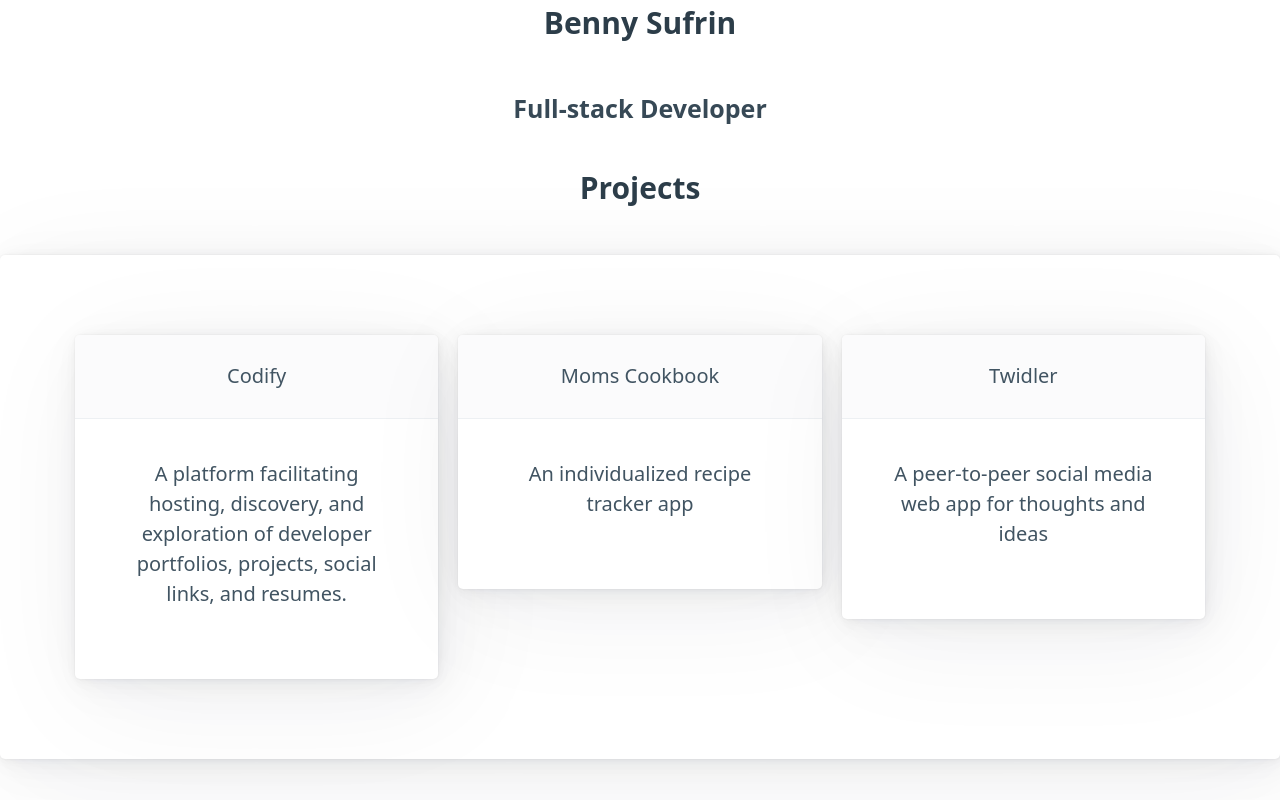
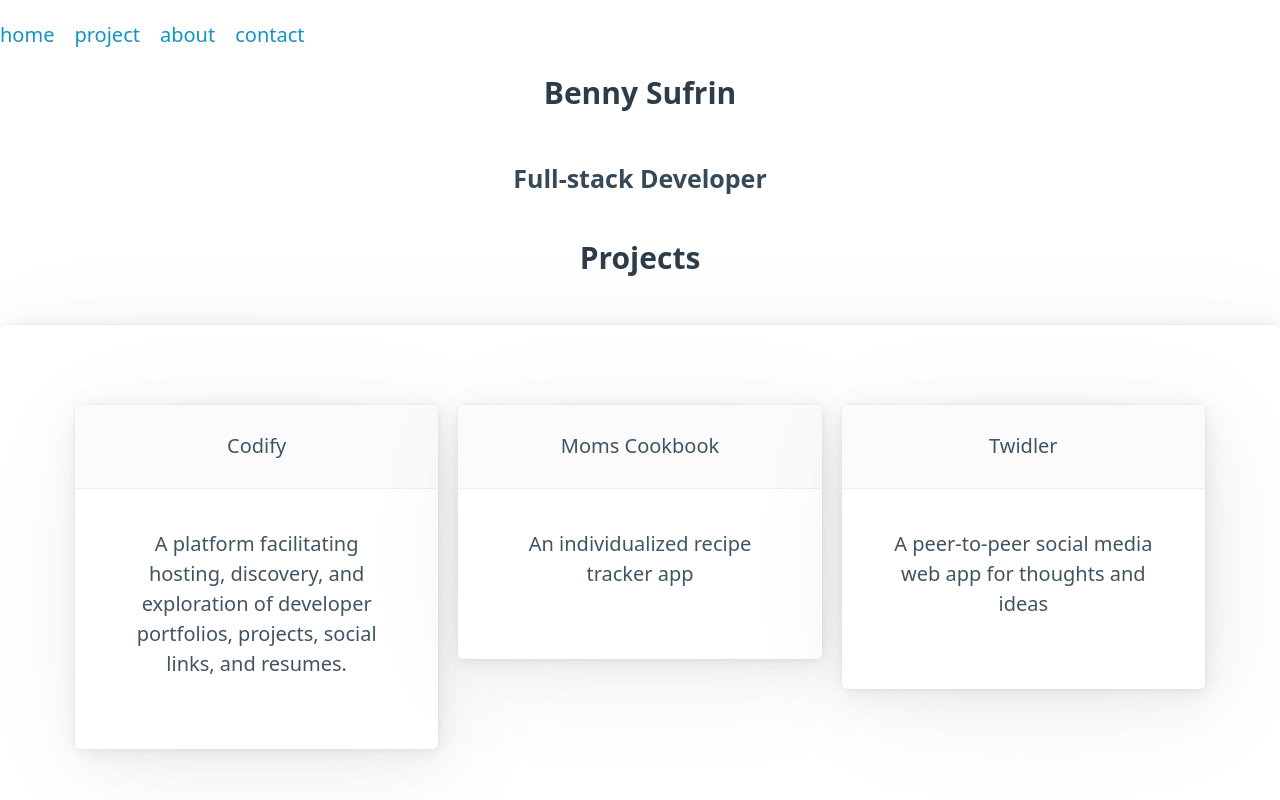
Before and after one commit to bennysuf/portfolio, a JavaScript app: page / in a window 1280 px wide. Shown: the top 800 px of the page. Built offline with nearby package versions, Linux system fonts and the light colour scheme.

Commit message:
add tags and HashLinks

```diff
--- a/src/components/Nav.js
+++ b/src/components/Nav.js
@@ -1,5 +1,43 @@
+import { HashLink as Link } from "react-router-hash-link";
+
 function NavBar() {
-    return ( "" );
+  return (
+    <nav className="navbar">
+      <ul>
+        <li>
+          <Link smooth to="#home" data-tooltip="Home" data-placement="bottom">
+            home
+            {/* TODO add icon here instead of word */}
+          </Link>
+        </li>
+        <li>
+          <Link
+            smooth
+            to="#project"
+            data-tooltip="Projects"
+            data-placement="bottom"
+          >
+            project
+          </Link>
+        </li>
+        <li>
+          <Link smooth to="#about" data-tooltip="About" data-placement="bottom">
+            about
+          </Link>
+        </li>
+        <li>
+          <Link
+            smooth
+            to="#contact"
+            data-tooltip="Contact"
+            data-placement="bottom"
+          >
+            contact
+          </Link>
+        </li>
+      </ul>
+    </nav>
+  );
 }
 
 export default NavBar;
```
